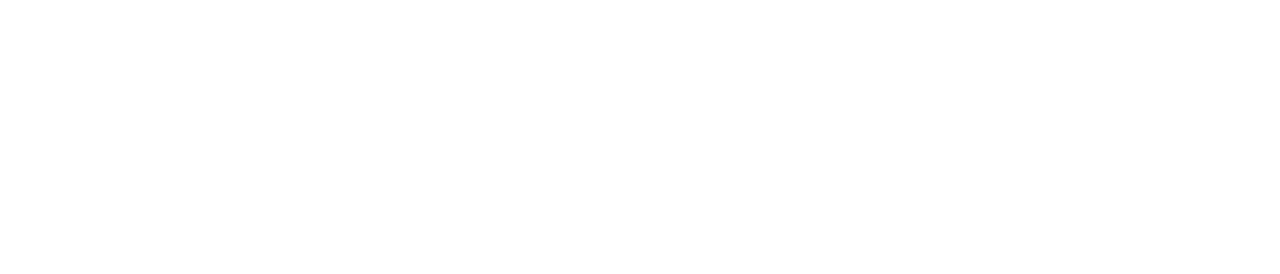
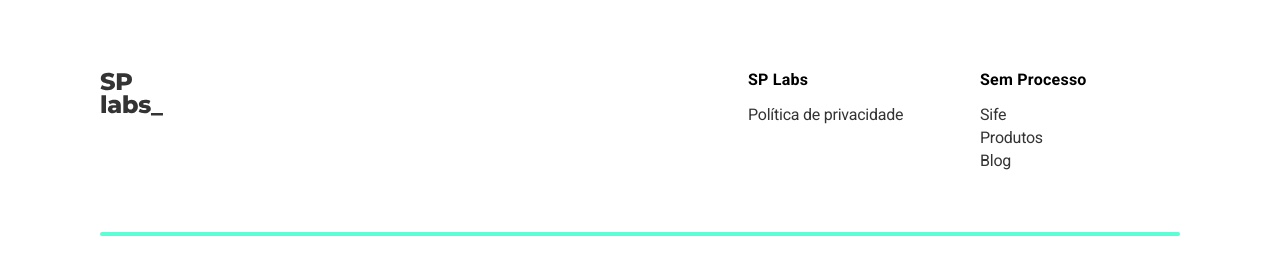
Before and after one commit to FranciscoBraaz/sp-labs, a React (Create React App) app: page / in a window 1280 px wide. Shown: the part 2520-2794 px from the top of the page. Before the commit the page ends 2509 px from the top, so only its background shows below. Built offline with nearby package versions, Linux system fonts and the light colour scheme; no server answers.

Commit message:
feat(Footer) implementa footer

```diff
--- a/public/index.html
+++ b/public/index.html
@@ -12,6 +12,7 @@
   <link rel="preconnect" href="https://fonts.gstatic.com" crossorigin>
   <link href="https://fonts.googleapis.com/css2?family=Roboto:wght@300;400;500;700&display=swap" rel="stylesheet">
   <link href="https://fonts.googleapis.com/css2?family=Bodoni+Moda:ital,opsz@1,6..96&display=swap" rel="stylesheet">
+  <link href="https://fonts.googleapis.com/css2?family=Montserrat&display=swap" rel="stylesheet">
   <!--
       manifest.json provides metadata used when your web app is installed on a
       user's mobile device or desktop. See https://developers.google.com/web/fundamentals/web-app-manifest/
--- /dev/null
+++ b/src/components/Footer/index.jsx
@@ -0,0 +1,52 @@
+import React from 'react';
+import './styles.css';
+import footerImg from '../../assets/images/logo-black.svg';
+
+function FooterGuide({ topic, links }) {
+  return (
+    <div className="footer__guide">
+      <h4 className="footer__topic">{topic}</h4>
+      <ul className="footer__links">
+        {links.map((link) => (
+          <li key={link}>
+            <a className="footer__anchor" href="/">
+              {link}
+            </a>
+          </li>
+        ))}
+      </ul>
+    </div>
+  );
+}
+
+const guides = [
+  { topic: 'SP Labs', links: ['Política de privacidade'] },
+  { topic: 'Sem Processo', links: ['Sife', 'Produtos', 'Blog'] },
+];
+
+export function Footer() {
+  return (
+    <footer className="footer">
+      <div className="container">
+        <div className="footer__content">
+          <div className="footer_wrapper-img">
+            <img className="footer__img" src={footerImg} alt="SP Labs" />
+          </div>
+          <div className="footer__guides">
+            {guides.map((guide) => (
+              <FooterGuide
+                key={guide.topic}
+                topic={guide.topic}
+                links={guide.links}
+              />
+            ))}
+          </div>
+        </div>
+        <div className="footer__divider" />
+        <p className="footer__copyright">
+          SP Labs 2022. Feito por Francisco Braz
+        </p>
+      </div>
+    </footer>
+  );
+}
--- /dev/null
+++ b/src/components/Footer/styles.css
@@ -0,0 +1,88 @@
+.footer {
+  padding: 8rem 0rem;
+  display: flex;
+  flex-direction: column;
+  border-top: 1px solid #e2e2e2;
+}
+
+.footer__content {
+  display: flex;
+  justify-content: space-between;
+}
+
+.footer__guides {
+  display: flex;
+  gap: 3.2rem;
+}
+
+.footer__guide {
+  width: 20rem;
+}
+
+.footer__topic {
+  font-size: 1.6rem;
+  font-weight: bold;
+  letter-spacing: 0.015em;
+}
+
+.footer__links {
+  margin-top: 1.6rem;
+}
+
+.footer__links li:not(:first-child) {
+  margin-top: 4px;
+}
+
+.footer__anchor {
+  font-size: 1.6rem;
+  letter-spacing: -0.015em;
+  transition: all 0.3s ease;
+  text-decoration: underline;
+  text-decoration-color: transparent;
+  color: var(--dark-gray);
+}
+
+.footer__anchor:hover {
+  text-decoration-color: var(--dark-gray);
+}
+
+.footer__divider {
+  width: 100%;
+  height: 4px;
+  border-radius: 4px;
+  background-color: var(--light-green);
+  margin: 6.2rem 0rem;
+}
+
+.footer__copyright {
+  text-align: center;
+  letter-spacing: -0.015em;
+  font-size: 1.5rem;
+  font-family: 'Montserrat', sans-serif;
+  color: var(--dark-gray);
+}
+
+@media screen and (max-width: 1140px) {
+  .footer__guide {
+    width: auto;
+  }
+}
+
+@media screen and (max-width: 680px) {
+  .footer__content {
+    flex-direction: column;
+    align-items: center;
+    justify-content: center;
+  }
+
+  .footer__guides {
+    flex-direction: column;
+    margin-top: 6.4rem;
+  }
+
+  .footer__guide {
+    display: flex;
+    flex-direction: column;
+    align-items: center;
+  }
+}
--- a/src/global.css
+++ b/src/global.css
@@ -28,6 +28,10 @@
   color: inherit;
 }
 
+ul {
+  list-style: none;
+}
+
 .container {
   width: 100%;
   max-width: 108rem;
--- a/src/pages/Home/index.jsx
+++ b/src/pages/Home/index.jsx
@@ -4,6 +4,7 @@
 import { Menu } from '../../components/Menu';
 import { VideoSection } from '../../components/VideoSection';
 import { ContactSection } from '../../components/ContactSection';
+import { Footer } from '../../components/Footer';
 
 export function Home() {
   return (
@@ -13,6 +14,7 @@
       <CasesSection />
       <VideoSection />
       <ContactSection />
+      <Footer />
     </div>
   );
 }
```
